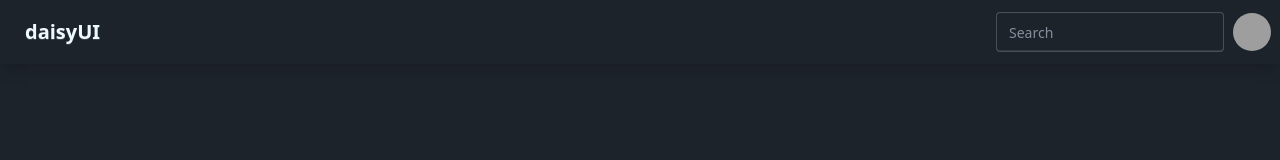
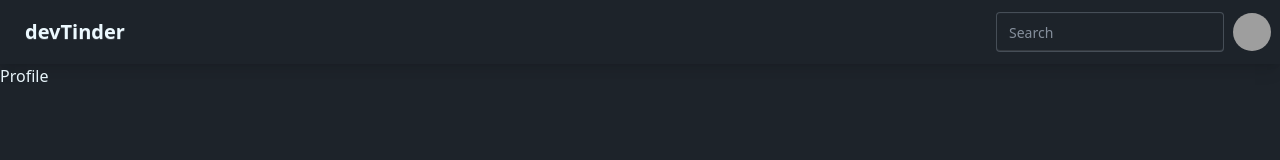
Before and after one commit to ahad0619/devTinder-frontend-, a React (Vite) app: page /profile in a window 1280 px wide. Shown: the top 160 px of the page. Built offline with nearby package versions, Linux system fonts and the light colour scheme; grey boxes are pictures that could not be loaded.

Commit message:
Routes Added

```diff
--- a/package.json
+++ b/package.json
@@ -13,6 +13,7 @@
     "@tailwindcss/vite": "^4.1.14",
     "react": "^19.1.0",
     "react-dom": "^19.1.0",
+    "react-router-dom": "^7.9.3",
     "tailwindcss": "^4.1.14"
   },
   "devDependencies": {
--- a/src/App.jsx
+++ b/src/App.jsx
@@ -1,14 +1,24 @@
-
+import Body from './components/Body'
+import Login from './components/Login'
+import Profile from './components/Profile'
 import './App.css'
-import Header from './components/Header'
+import { BrowserRouter, Route, Routes } from 'react-router-dom'
 
 function App() {
 
 
   return (
     <>
+      <BrowserRouter basename='/'>
+        <Routes>
+          <Route path='/' element={<Body />} >
+            <Route path='/login' element={<Login />} />
+            <Route path='/profile' element={<Profile />} />
+          </Route>
+        </Routes>
+      </BrowserRouter>
 
-        <Header/>
+
     </>
   )
 }
--- /dev/null
+++ b/src/components/Body.jsx
@@ -0,0 +1,14 @@
+import { Outlet } from "react-router-dom"
+import Header from "./Header"
+
+
+const Body = () => {
+  return (
+    <div>
+      <Header/>
+      <Outlet/>
+    </div>
+  )
+}
+
+export default Body
--- a/src/components/Header.jsx
+++ b/src/components/Header.jsx
@@ -3,9 +3,9 @@
 const Header = () => {
   return (
     <div>
-      <div className="navbar bg-base-500 shadow-lg">
+      <div className="navbar bg-base-400 shadow-lg">
   <div className="flex-1">
-    <a className="btn btn-ghost text-xl">daisyUI</a>
+    <a className="btn btn-ghost text-xl">devTinder</a>
   </div>
   <div className="flex gap-2">
     <input type="text" placeholder="Search" className="input input-bordered w-24 md:w-auto" />
--- /dev/null
+++ b/src/components/Login.jsx
@@ -0,0 +1,11 @@
+
+
+const Login = () => {
+  return (
+    <div>
+      Login
+    </div>
+  )
+}
+
+export default Login
--- /dev/null
+++ b/src/components/Profile.jsx
@@ -0,0 +1,11 @@
+
+
+const Profile = () => {
+  return (
+    <div>
+      Profile
+    </div>
+  )
+}
+
+export default Profile
```
Also changed, not shown: 1 other file (tests, documents, lock files or other folders).
